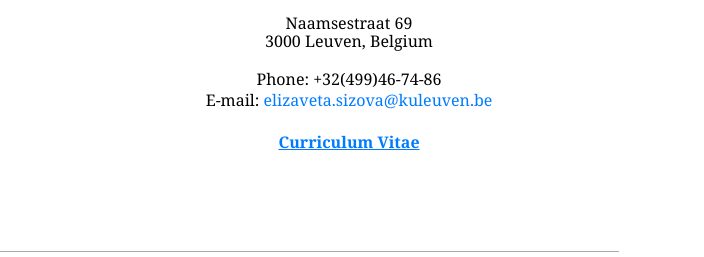
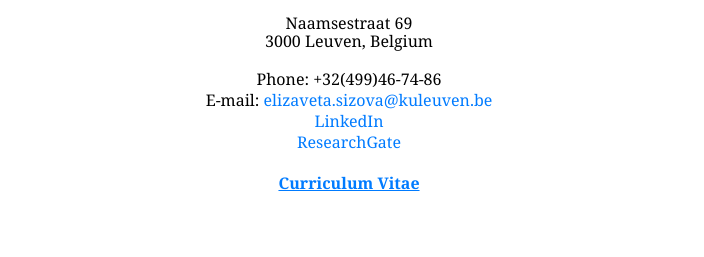
Before and after one commit to elizavetasizova/elizavetasizova.github.io, a plain HTML site: page index.html in a window 1280 px wide. Shown: the part 209-466 px from the top of the page, 576-1280 px from the left. Drawn offline with Linux system fonts and the light colour scheme.

Commit message:
add link and research gate

```diff
--- a/index.html
+++ b/index.html
@@ -87,10 +87,14 @@
             <p>
                 Phone: +32(499)46-74-86 <br>
                 E-mail: <a href="mailto:elizaveta.sizova@kuleuven.be">
-                elizaveta.sizova@kuleuven.be
-            </a>
+                    elizaveta.sizova@kuleuven.be
+                </a>
                 <br>
-            <br>
+                <a href="https://www.linkedin.com/in/elizaveta-sizova-38394b17a/">LinkedIn</a>
+
+                <br>
+                <a href="https://www.researchgate.net/profile/Elizaveta-Sizova">ResearchGate</a>
+            <br>            <br>
             <a href="https://www.dropbox.com/s/jchiamfhazow5v8/ElizavetaSizova_CV.pdf?dl=0">
                 <b><u>
                 Curriculum Vitae
```
